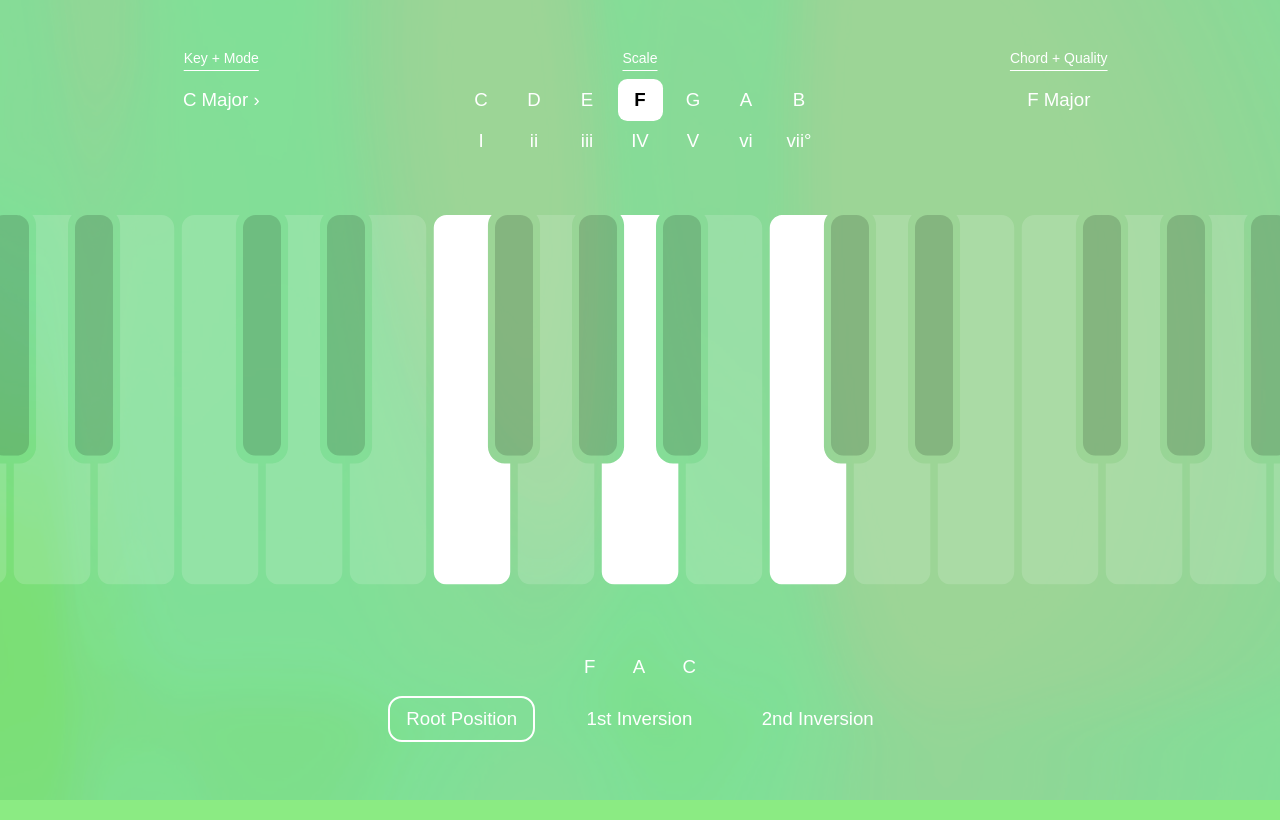
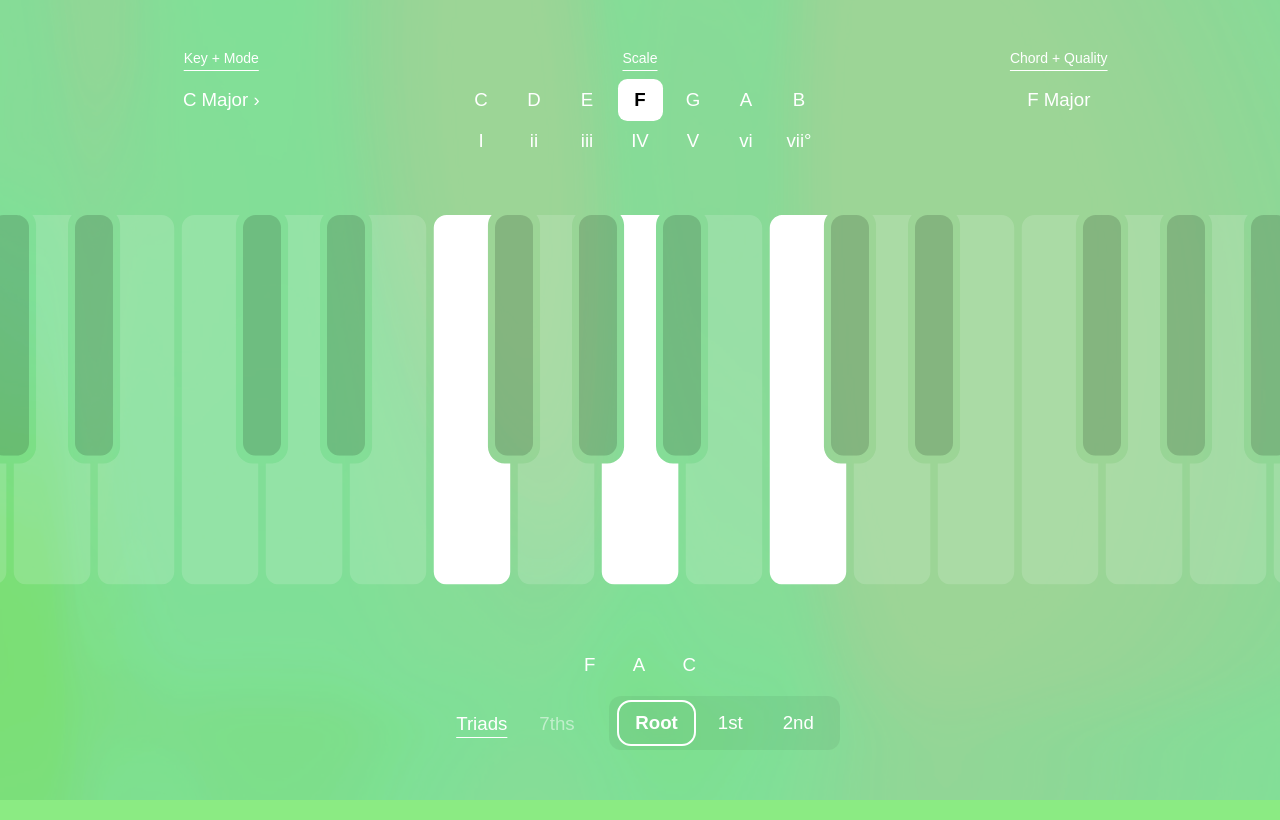
Before and after one commit to sethsharb/Chordtopia, a plain HTML site: page index.html in a window 1280 px wide. Both pictures are taken after a click on the element "C D E F G A B". Drawn offline with Linux system fonts and the light colour scheme.

Commit message:
addedSevenths

```diff
--- a/index.html
+++ b/index.html
@@ -52,11 +52,7 @@
   <div id="footer">
     <div id="chord-notes" class="chord-notes"></div>
 
-    <div class="inversions">
-      <button data-inversion="0" type="button">Root Position</button>
-      <button data-inversion="1" type="button">1st Inversion</button>
-      <button data-inversion="2" type="button">2nd Inversion</button>
-    </div>
+    <div class="inversions"></div>
   </div>
 
   <div id="bg1"></div>
--- a/script.js
+++ b/script.js
@@ -126,6 +126,101 @@ let scaleIDs = [];
 let scaleNotes = [];
 let baseChordIDs = [];
 let currentInversion = 0;
+let chordType = 'triad'; // 'triad' | 'seventh'
+let lastClickedScaleId = null; // remember selected scale degree id for rebuilding chords on toggle
+
+function getChordSize() {
+  return chordType === 'seventh' ? 4 : 3;
+}
+
+function buildChordIDs(scaleIDs, startIndex, chordSize) {
+  const ids = [];
+  for (let k = 0; k < chordSize; k++) {
+    ids.push(scaleIDs[startIndex + 2 * k]);
+  }
+  return ids;
+}
+
+function ordinalLabel(i) {
+  if (i === 0) return 'Root';
+  if (i === 1) return '1st';
+  if (i === 2) return '2nd';
+  return '3rd';
+}
+
+function renderInversionButtons(count) {
+  const el = document.querySelector('.inversions');
+  if (!el) return;
+  el.innerHTML = Array.from({ length: count }, (_, i) =>
+    `<button type="button" data-inversion="${i}" class="inv-btn${i === currentInversion ? ' active' : ''}" aria-pressed="${i === currentInversion}">${ordinalLabel(i)}</button>`
+  ).join('');
+}
+
+function renderChordTypeToggle() {
+  // Add a Triads/7ths toggle inside .controls if not present
+  const footer = document.getElementById('footer');
+if (!footer || footer.querySelector('.chord-type-toggle')) return;
+
+const wrap = document.createElement('div');
+wrap.className = 'chord-type-toggle';
+wrap.innerHTML = `
+  <div class="segmented chord-type" role="group" aria-label="Chord type">
+    <button type="button" data-chord-type="triad"
+      class="chord-type-btn segment active"
+      aria-pressed="true">Triads</button>
+    <button type="button" data-chord-type="seventh"
+      class="chord-type-btn segment"
+      aria-pressed="false">7ths</button>
+  </div>
+`;
+
+const inversionsContainer = footer.querySelector('.inversions');
+// Put the toggle directly ABOVE the inversions (no content removed)
+if (inversionsContainer) {
+  footer.insertBefore(wrap, inversionsContainer);
+} else {
+  footer.appendChild(wrap);
+}
+// Hidden by default; shown only when a chord is active
+wrap.style.display = 'none';
+
+  wrap.addEventListener('click', (e) => {
+    const btn = e.target.closest('.chord-type-btn');
+    if (!btn) return;
+    const newType = btn.dataset.chordType;
+    if (!newType || newType === chordType) return;
+
+    // Update toggle button states
+    wrap.querySelectorAll('.chord-type-btn').forEach(b => {
+      const on = b.dataset.chordType === newType;
+      b.classList.toggle('active', on);
+      b.setAttribute('aria-pressed', on ? 'true' : 'false');
+    });
+
+    chordType = newType;
+
+    // If a scale degree is active, rebuild that chord for the new size
+    if (lastClickedScaleId && Array.isArray(scaleIDs) && scaleIDs.length) {
+      const idx = scaleIDs.indexOf(lastClickedScaleId);
+      if (idx !== -1) {
+        const size = getChordSize();
+        baseChordIDs = buildChordIDs(scaleIDs, idx, size);
+        currentInversion = 0;
+        renderInversionButtons(size);
+        setActiveInversion(0);
+        const invNoteNames = baseChordIDs.map(id => ID_TO_NOTE[id]).filter(Boolean);
+        chordNotesDiv.innerHTML = renderChordNoteLabels(invNoteNames);
+        renderKeys([], baseChordIDs, 3, 0, true);
+        updateChordVisibility();
+        return;
+      }
+    }
+    // Fallback if nothing selected
+    renderInversionButtons(getChordSize());
+    renderKeys(scaleIDs, [], 3, 0, true);
+    updateChordVisibility();
+  });
+}
 function renderChordNoteLabels(noteNames) {
   const scaleSet = new Set(Array.from(document.querySelectorAll('#scale-display .scale-note')).map(el => el.textContent.trim()));
   return noteNames.map(n => {
@@ -148,10 +243,13 @@ function getDisplaySpelling(base) {
 }
 
 function updateChordVisibility() {
-  const show = currentChord.length === 3;
+  const show = baseChordIDs.length >= 3; // show for triads or sevenths
   document.querySelector('#chord-notes')?.classList.toggle('show', show);
   document.querySelector('.inversions')?.classList.toggle('show', show);
   document.querySelector('.active_chord')?.classList.toggle('show', show);
+  // Toggle the Triads/7ths toggle visibility
+  const typeToggle = document.querySelector('.chord-type-toggle');
+  if (typeToggle) typeToggle.style.display = show ? '' : 'none';
 }
 
 function resetChordDisplay() {
@@ -401,6 +499,7 @@ function update() {
     const target = e.target;
     if (!target.classList.contains('scale-note')) return;
     const noteId = parseInt(target.dataset.noteId, 10);
+    lastClickedScaleId = noteId;
     const note = ID_TO_NOTE[noteId] || '';
     // Check if user clicked same note twice
     if (note === lastClickedScaleNote) {
@@ -416,20 +515,15 @@ function update() {
     // Find index of scale note in current scale
     const index = scaleIDs.indexOf(noteId);
     if (index === -1) return;
-    // Chord logic: root position triad from this scale degree, spanning into next octave if needed
-    // Use the longer diatonic scale for chord generation (no wrapping)
-    const chordIDs = [
-      scaleIDs[index],
-      scaleIDs[index + 2],
-      scaleIDs[index + 4]
-    ];
-    baseChordIDs = chordIDs; currentInversion = 0;
-    currentChord = chordIDs.map(id => ID_TO_NOTE[id]);
-    const chordNotes = currentChord.map(name => name.slice(0, -1));
-    updateChordVisibility();
-    setActiveInversion(0);
-    renderKeys([], chordIDs, 2, 0, true);
-    chordNotesDiv.innerHTML = renderChordNoteLabels(currentChord);
+  // Chord logic: triad (3) or seventh (4) from this scale degree
+const size = getChordSize();
+const chordIDs = buildChordIDs(scaleIDs, index, size);
+baseChordIDs = chordIDs;
+currentInversion = 0;
+currentChord = chordIDs.map(id => ID_TO_NOTE[id]);
+updateChordVisibility();
+renderInversionButtons(size);
+setActiveInversion(0); // handles rendering and note labels
     const roman = MODE_ROMAN_NUMERALS[selectedMode]?.[index % 7] || '';
     let quality = '';
     if (roman.includes('°')) quality = 'Diminished';
@@ -457,30 +551,28 @@ function update() {
 
 
 const inversionsEl = document.querySelector('.inversions');
+if (inversionsEl) {
+  renderInversionButtons(getChordSize());
+}
 
 function setActiveInversion(i = 0) {
-  if (!inversionsEl || baseChordIDs.length !== 3) return;
+  const inversionsEl = document.querySelector('.inversions');
+  if (!inversionsEl || baseChordIDs.length < 3) return;
 
+  const n = baseChordIDs.length; // 3 for triads, 4 for sevenths
+  const inv = ((i % n) + n) % n; // normalize
+  currentInversion = inv;
+
+  // Update active state on buttons (they may have been rebuilt)
   inversionsEl.querySelectorAll('[data-inversion]').forEach(b => {
-    const on = String(i) === String(b.dataset.inversion);
+    const on = String(inv) === String(b.dataset.inversion);
     b.classList.toggle('active', on);
     b.setAttribute('aria-pressed', on ? 'true' : 'false');
   });
 
-  currentInversion = i;
-
-  const root = baseChordIDs[0];
-  const third = baseChordIDs[1];
-  const fifth = baseChordIDs[2];
-
-  let invIDs;
-  if (i === 1) {
-    invIDs = [third, fifth, root + 12];
-  } else if (i === 2) {
-    invIDs = [fifth, root + 12, third + 12];
-  } else {
-    invIDs = [root, third, fifth];
-  }
+  // Generalized inversion: lift the first `inv` notes by an octave, then rotate
+  const raised = baseChordIDs.map((id, idx) => (idx < inv ? id + 12 : id));
+  const invIDs = raised.slice(inv).concat(raised.slice(0, inv));
 
   const invNoteNames = invIDs.map(id => ID_TO_NOTE[id]).filter(Boolean);
   chordNotesDiv.innerHTML = renderChordNoteLabels(invNoteNames);
@@ -602,6 +694,7 @@ controls.addEventListener('mouseleave', () => {
   controls.classList.remove('is-open');
 });
 
+renderChordTypeToggle();
 populateModesOnce();
 updateKeyOptions(selectedMode);
 update();
--- a/styles.css
+++ b/styles.css
@@ -78,21 +78,25 @@ button {
 /* Just the Frame around the filters */
 .controls {
   position: fixed;
-  left: 0; right: 0; top: 0;
+  left: 0;
+  right: 0;
+  top: 0;
   z-index: 1000;
   width: 100vw;
 
-  display: flex;                 /* keep it rendered */
+  display: flex;
+  /* keep it rendered */
   flex-direction: column;
   gap: 1rem;
   align-items: center;
   padding: 3em 0;
 
-  transform: translateY(-100%);  /* hidden above */
+  transform: translateY(-100%);
+  /* hidden above */
   transition: transform .4s ease;
   will-change: transform;
 
-  background-color: rgba(0,0,0,.25);
+  background-color: rgba(0, 0, 0, .25);
   backdrop-filter: blur(10px);
   -webkit-backdrop-filter: blur(15px);
 
@@ -101,8 +105,10 @@ button {
 }
 
 .controls.is-open {
-  transform: translateY(87.5%);      /* slide in */
-  visibility: visible;           /* visible while open */
+  transform: translateY(87.5%);
+  /* slide in */
+  visibility: visible;
+  /* visible while open */
 }
 
 /* IMPORTANT: kill this rule if you have it anywhere:
@@ -293,49 +299,64 @@ span.scale-note,
 /*            Chords Inversions            */
 /* /////////////////////////////////////// */
 
+/* =========================
+   Footer + Chord UI (clean)
+   ========================= */
+
+/* Footer layout */
 #footer {
   position: fixed;
+  bottom: var(--padding);
   width: 100%;
-  bottom: var(--padding);
+  text-align: center;
+  /* centers the inline controls below */
+}
+
+/* Chord notes visibility */
+#chord-notes {
+  display: none;
+}
+
+#chord-notes.show {
+  display: flex;
+  gap: 2em;
+  padding: 0 16px 20px 16px;
+  /* bottom padding only */
+  flex-direction: row;
+  justify-content: center;
+  align-items: center;
+}
+
+/* Inversions container + states */
+.inversions {
+  display: none;
+}
+
+.inversions.show {
+  display: inline-flex;
+  /* sits inline with the toggle */
+  gap: 0.5rem;
+  align-items: center;
+  padding: 6px 10px;
+  border-radius: var(--radius-mode-buttons, 12px);
+  background: var(--colors-transparency-black-trans-5, rgba(0, 0, 0, 0.05));
 }
 
 .inversions [data-inversion].active {
   outline: 2px solid currentColor;
 }
 
-.inversions {
-  position: relative;
-  display: inline-flex;
-  padding: 6px;
-  align-items: center;
-  gap: 4px;
-  border-radius: var(--keys-radius-black-cutout, 16px);
-  background: var(--colors-transparency-black-trans-5, rgba(0, 0, 0, 0.05));
-}
-
-#chord-notes,
-.inversions {
-  display: none;
-}
-
-.inversions button,
-#chord-notes.show,
-.inversions.show {
-  all: unset;
+/* Inversion buttons */
+.inversions button {
+  appearance: none;
+  border: 0;
+  background: none;
   display: flex;
   gap: 2em;
   padding: 10px 16px;
-  flex-direction: row;
-  justify-content: center;
   align-items: center;
   border-radius: var(--radius-mode-buttons, 12px);
-}
-
-#chord-notes.show {
-  padding-top: 0;
-}
-
-.inversions button * {
+  cursor: pointer;
   color: var(--Colors-White, #FFF);
   text-transform: capitalize;
 }
@@ -344,6 +365,42 @@ span.scale-note,
   background: rgba(255, 255, 255, 0.2);
 }
 
+/* Segmented control */
+.segmented {
+  display: inline-flex;
+  overflow: hidden;
+}
+
+.segmented .segment {
+  border: 0;
+  background: none;
+  padding: 10px 16px;
+  font: inherit;
+  cursor: pointer;
+  flex: 1 1 0;
+  white-space: nowrap;
+  border-radius: 0;
+  color: white;
+  opacity: .5;
+}
+
+.segmented .segment.active {
+  text-decoration: underline;
+  text-underline-offset: 7px;
+  opacity: 1;
+}
+
+/* Toggle (JS sets display none/'' already) */
+#footer .chord-type-toggle {
+  display: inline-flex;
+  /* sits inline with .inversions.show */
+  vertical-align: middle;
+  margin-right: 1em;
+  /* space between toggle and inversions */
+}
+
+
+/* .inversions.show is already inline-flex from Step 1 */
 /* //////////////////////////////////////// */
 /*          Chords Inversions Ends          */
 /* //////////////////////////////////////// */
```
